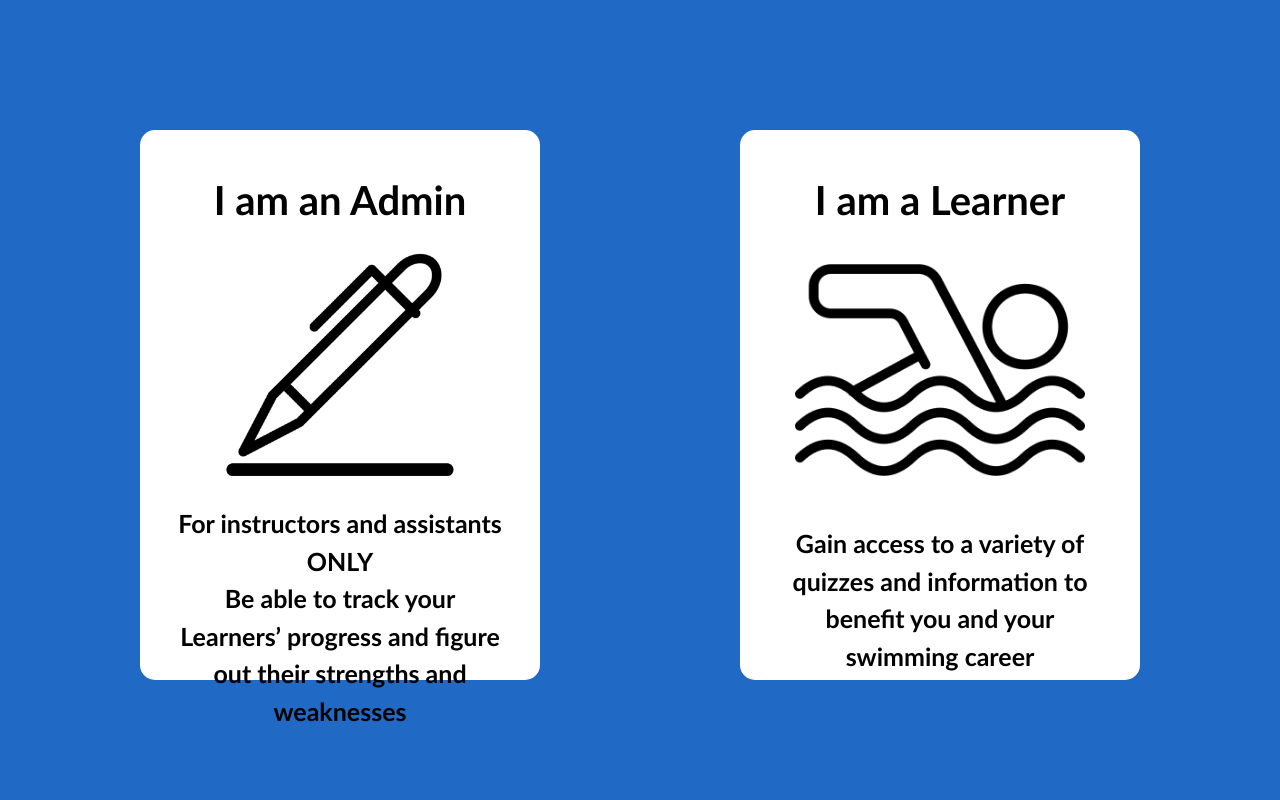
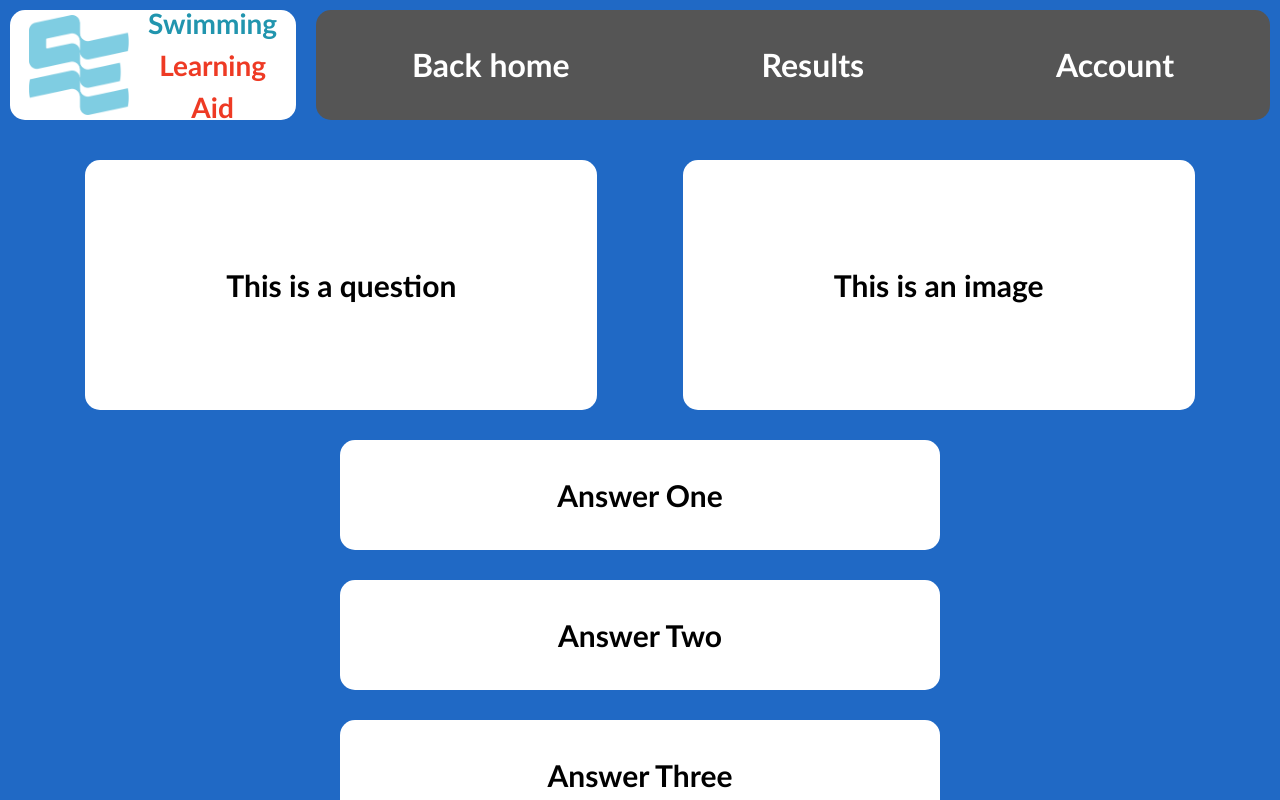
Before and after one commit to DevinDavila/swimming-learning-aid, a React (Create React App) app in the folder src/frontend/: page / in a window 1280 px wide. Shown: the top 800 px of the page. Built offline with nearby package versions, Linux system fonts and the light colour scheme.

Commit message:
Added components for Logo, Question and Answer. Replaced the code with the components. Added Quiz page and added the components.

```diff
--- a/src/frontend/src/App.js
+++ b/src/frontend/src/App.js
@@ -1,11 +1,12 @@
 import Home from './Pages/Home/Home';
 import Learner from './Pages/Learner/Learner';
+import Quiz from './Pages/Quiz/Quiz';
 import Stages from './Pages/Stages/Stages';
 
 function App() {
   return (
     <div>
-      <Home />
+      <Quiz />
     </div>
   );
 }
--- /dev/null
+++ b/src/frontend/src/Components/Answer/Answer.css
@@ -0,0 +1,15 @@
+.answer-box {
+    background-color: white;
+    height:110px;
+    width: 600px;
+    border-radius: 15px;
+    display:flex;
+    justify-content: center;
+    align-items: center;
+    margin-top: 30px;
+    color: black;
+    text-align: center;
+    font-size: 30px;
+    font-family: 'Calibri','Arial';
+    font-weight: bold;
+}
--- /dev/null
+++ b/src/frontend/src/Components/Answer/Answer.jsx
@@ -0,0 +1,9 @@
+import './Answer.css';
+
+function Answer(props) {
+    return (
+        <div class="answer-box">{props.answer}</div>
+    );
+}
+
+export default Answer;
--- /dev/null
+++ b/src/frontend/src/Components/Logo/Logo.css
@@ -0,0 +1,37 @@
+.logo{
+    background-color: white;
+    height:110px;
+    width: 300px;
+    border-radius: 15px;
+    display:flex;
+    align-items: center;
+    justify-content: space-evenly;
+    margin: 10px;
+}
+
+.logo-picture{
+    height: 100px;
+    width: 100px;
+
+}
+
+.logo-text{
+    flex-direction: column;
+    display:flex;
+}
+
+.logo-blue-text{
+    color:#2195AE;
+    text-align: center;
+    font-size: 28px;
+    font-family: 'Calibri','Arial';
+    font-weight: bold;
+}
+
+.logo-red-text{
+    color:#EE3A24;
+    text-align: center;
+    font-size: 28px;
+    font-family: 'Calibri','Arial';
+    font-weight: bold;
+}
--- /dev/null
+++ b/src/frontend/src/Components/Logo/Logo.jsx
@@ -0,0 +1,17 @@
+import './Logo.css';
+import logoImg from '../../images/SE-Logo-RGB.png'
+
+function Logo() {
+    return (
+        <div className='logo'>
+            <img src={logoImg} alt="SE-logo-icon" class="logo-picture" />
+            <div class="logo-text">
+                <div class="logo-blue-text">Swimming</div>
+                <div class="logo-red-text">Learning</div>
+                <div class="logo-red-text">Aid</div>
+            </div>
+        </div>
+    );
+}
+
+export default Logo;
--- /dev/null
+++ b/src/frontend/src/Components/Question/Question.css
@@ -0,0 +1,21 @@
+.question-container{
+    height: 250px;
+    width:100%;
+    justify-content: space-evenly;
+    display: flex;
+}
+
+.question-box, .question-image-box{
+    background-color: white;
+    height:100%;
+    width: 40%;
+    border-radius: 15px;
+    display:flex;
+    align-items: center;
+    justify-content: space-evenly;
+    color: black;
+    text-align: center;
+    font-size: 30px;
+    font-family: 'Calibri','Arial';
+    font-weight: bold;
+}
--- /dev/null
+++ b/src/frontend/src/Components/Question/Question.jsx
@@ -0,0 +1,12 @@
+import './Question.css';
+
+function Question(props) {
+    return (
+        <div class="question-container">
+            <div class="question-box">{props.question}</div>
+            <div class="question-image-box">{props.image}</div>
+        </div>
+    );
+}
+
+export default Question;
--- /dev/null
+++ b/src/frontend/src/Pages/Quiz/Quiz.css
@@ -0,0 +1,43 @@
+.quiz-top-section{
+    width:100%;
+    display:flex;
+    justify-content: space-between;
+}
+
+.option-container{
+    background-color:#555555;
+    height: 110px;
+    width: 1000px;
+    border-radius: 15px;
+    display: flex;
+    justify-content: space-around;
+}
+
+.results-container, .account-container, .back-container{
+    display:flex;
+    align-items: center;
+    color: white;
+    text-align: center;
+    font-size: 32px;
+    font-family: 'Calibri','Arial';
+    font-weight: bold;
+}
+
+.main-container{
+    height: 550px;
+    width:100%;
+    margin-top: 30px;
+    display: flex;
+    flex-direction: column;
+    align-items: center;
+}
+
+.answer-container{
+    height: 290px;
+    width:90%;
+    display:flex;
+    align-content: flex-start;
+    flex-wrap:wrap;
+    flex-direction: row;
+    justify-content: space-evenly;
+}
--- /dev/null
+++ b/src/frontend/src/Pages/Quiz/Quiz.jsx
@@ -0,0 +1,30 @@
+import Answer from '../../Components/Answer/Answer';
+import Logo from '../../Components/Logo/Logo';
+import Question from '../../Components/Question/Question';
+import './Quiz.css';
+
+function Quiz() {
+    return (
+        <div className='quiz-container'>
+            <div class="quiz-top-section">
+                <Logo />
+                <div class="option-container">
+                    <div class="back-container">Back home</div>
+                    <div class="results-container">Results</div>
+                    <div class="account-container">Account</div>
+                </div>
+            </div>
+            <div class="main-container">
+                <Question question="This is a question" image="This is an image" />
+                <div class="answer-container">
+                    <Answer answer="Answer One" />
+                    <Answer answer="Answer Two" />
+                    <Answer answer="Answer Three" />
+                    <Answer answer="Answer Four" />
+                </div>
+            </div>
+        </div>
+    );
+}
+
+export default Quiz;
--- a/src/frontend/src/Pages/Stages/Stages.css
+++ b/src/frontend/src/Pages/Stages/Stages.css
@@ -4,44 +4,6 @@
     width:100%;
     display:flex;
     justify-content: space-between;
-}
-
-.logo{
-    background-color: white;
-    height:110px;
-    width: 300px;
-    border-radius: 15px;
-    display:flex;
-    align-items: center;
-    justify-content: space-evenly;
-    margin: 10px;
-}
-
-.logo-picture{
-    height: 100px;
-    width: 100px;
-
-}
-
-.logo-text{
-    flex-direction: column;
-    display:flex;
-}
-
-.logo-blue-text{
-    color:#2195AE;
-    text-align: center;
-    font-size: 28px;
-    font-family: 'Calibri','Arial';
-    font-weight: bold;
-}
-
-.logo-red-text{
-    color:#EE3A24;
-    text-align: center;
-    font-size: 28px;
-    font-family: 'Calibri','Arial';
-    font-weight: bold;
 }
 
 .option-container{
--- a/src/frontend/src/Pages/Stages/Stages.jsx
+++ b/src/frontend/src/Pages/Stages/Stages.jsx
@@ -1,19 +1,12 @@
 import './Stages.css';
-import logoImg from '../../images/SE-Logo-RGB.png'
+import Logo from '../../Components/Logo/Logo';
 import StageBox from '../../Components/StageBox/StageBox';
 
 function Stages() {
     return (
         <div>
             <div class="top-section">
-                <div class="logo">
-                    <img src={logoImg} alt="SE-logo-icon" class="logo-picture" />
-                    <div class="logo-text">
-                        <div class="logo-blue-text">Swimming</div>
-                        <div class="logo-red-text">Learning</div>
-                        <div class="logo-red-text">Aid</div>
-                    </div>
-                </div>
+                <Logo />
                 <div class="option-container">
                     <div class="results-container">
                         <div class="results-text">Results</div>
```
